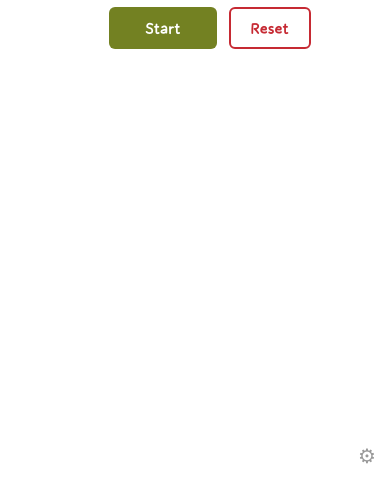
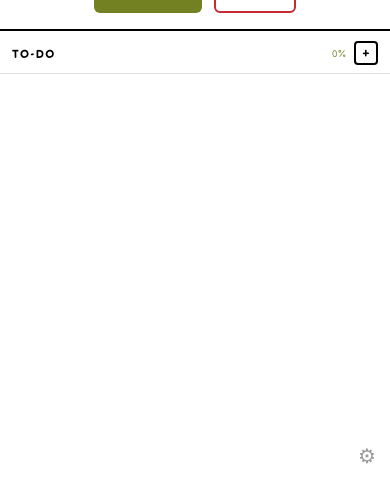
Before and after one commit to max-lopzzz/pawmodoro, an Electron app: page renderer/index.html in a window 390 px wide. Shown: the part 362-844 px from the top of the page. Drawn offline with Linux system fonts and the light colour scheme.

Commit message:
feat: add mobile layout breakpoint for iOS

```diff
--- a/renderer/style.css
+++ b/renderer/style.css
@@ -648,3 +648,12 @@
 /* ── Dark mode: celebration overlay ─────────── */
 
 body.dark .overlay-celebration { background: rgba(26, 26, 26, 0.88); }
+
+/* ── Mobile layout (iOS) ──────────────────────── */
+
+@media (max-width: 600px) {
+  .titlebar { display: none; }
+  .app-body { flex-direction: column; padding-top: env(safe-area-inset-top); }
+  .timer-section { width: 100%; }
+  .todo-panel { min-width: 0; border-left: none; border-top: 2px solid var(--black); }
+}
```
